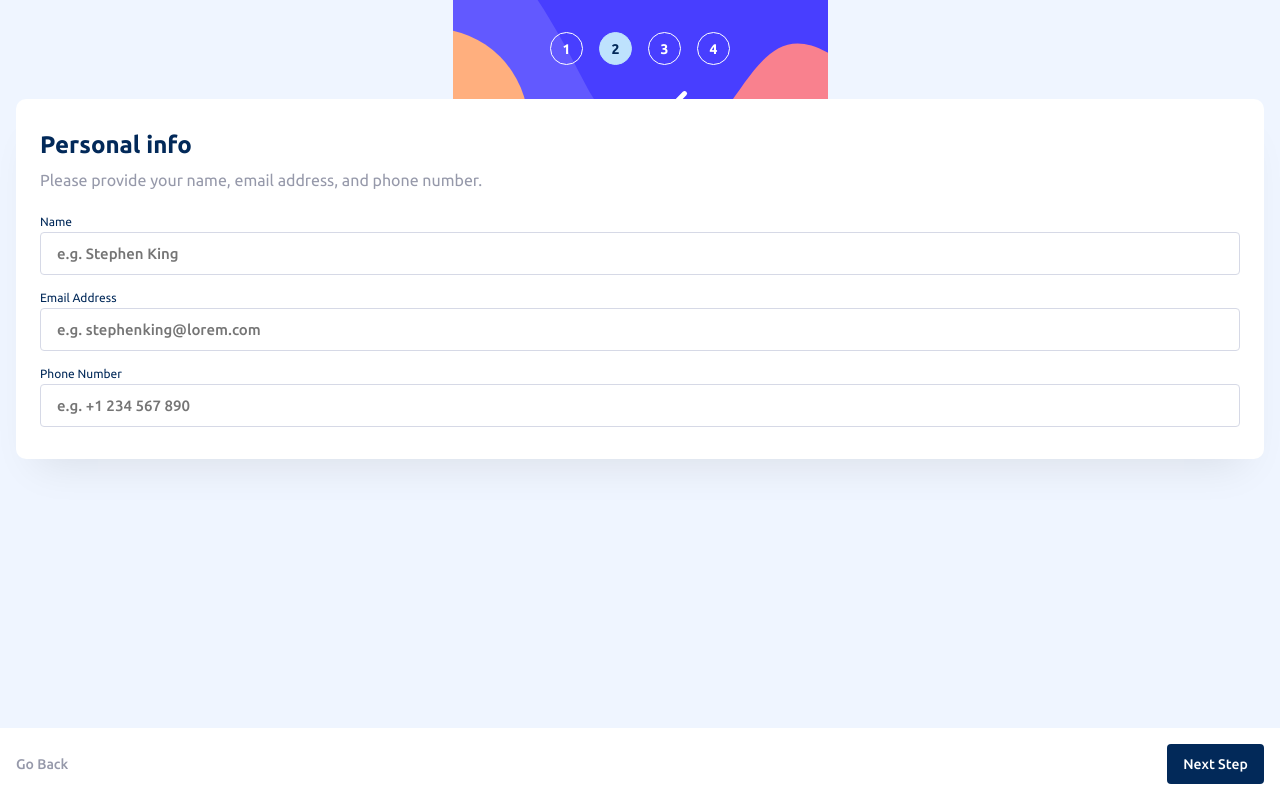
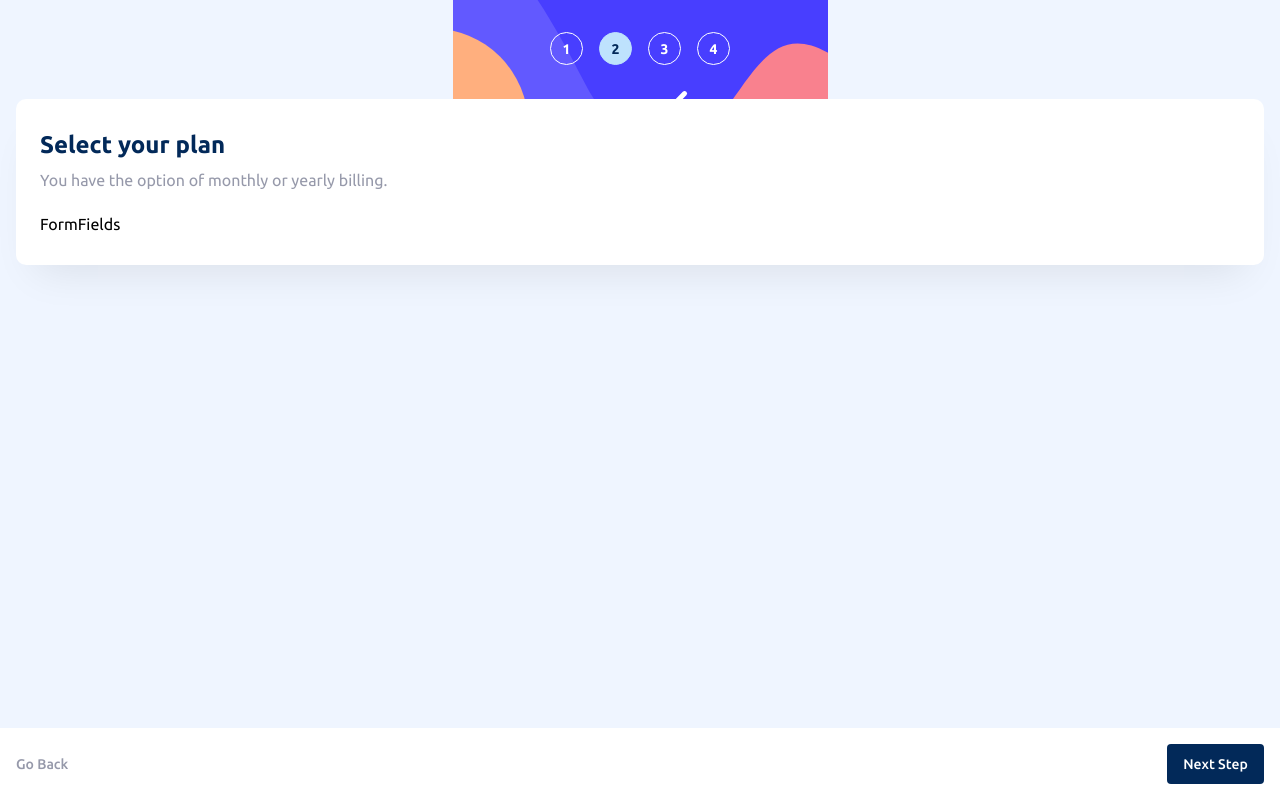
Before and after one commit to Derfan/multi-step-form, a React (Create React App) app: page / in a window 1280 px wide. Both pictures are taken after a click on the button "Next Step". Built offline with nearby package versions, Linux system fonts and the light colour scheme.

Commit message:
Add base steps logic

```diff
--- a/src/constants.ts
+++ b/src/constants.ts
@@ -1,4 +1,4 @@
-import { PersonalInfo } from "./steps";
+import { PersonalInfo, SelectPlan, PickAddons, Summary } from "./steps";
 
 export enum ButtonType {
   PRIMARY = "primary",
@@ -13,17 +13,14 @@ export const content = [
   },
   {
     label: "Select Plan",
-    title: "Select your plan",
-    description: "You have the option of monthly or yearly billing.",
+    Component: SelectPlan,
   },
   {
     label: "Add-Ons",
-    title: "Pick add-ons",
-    description: "Add-ons help enhance your gaming experience.",
+    Component: PickAddons,
   },
   {
     label: "Summary",
-    title: "Finishing up",
-    description: "Double-check everything looks OK before confirming.",
+    Component: Summary,
   },
 ];
--- a/src/modules/App/index.tsx
+++ b/src/modules/App/index.tsx
@@ -1,6 +1,6 @@
 import { useState } from "react";
 import { Layout, Button, Stepper } from "../../components";
-import { PersonalInfo, ThankYou } from "../../steps";
+import { ThankYou } from "../../steps";
 import { useSteps } from "../../hooks";
 import { ButtonType, content } from "../../constants";
 import cn from "./App.module.sass";
@@ -10,6 +10,8 @@ const steps = content.map(({ label }) => label);
 export const App = () => {
   const [isSubmitted, setIsSubmitted] = useState(false);
   const { activeStep, goToNextStep, goToPrevStep } = useSteps();
+
+  const { Component: StepComponent } = content[activeStep];
 
   const handleConfirmForm = () => {
     setIsSubmitted(true);
@@ -22,7 +24,7 @@ export const App = () => {
       </div>
 
       <div className={cn.card}>
-        {isSubmitted ? <ThankYou /> : <PersonalInfo />}
+        {isSubmitted ? <ThankYou /> : <StepComponent />}
       </div>
 
       {isSubmitted ? null : (
--- a/src/steps/PersonalInfo/index.tsx
+++ b/src/steps/PersonalInfo/index.tsx
@@ -4,6 +4,7 @@ import cn from "./PersonalInfo.module.sass";
 export const PersonalInfo = () => (
   <Card>
     <Title>Personal info</Title>
+
     <Description className={cn.description}>
       Please provide your name, email address, and phone number.
     </Description>
--- /dev/null
+++ b/src/steps/PickAddons/PickAddons.module.sass
@@ -0,0 +1,5 @@
+.description
+    margin-top: 9px
+
+.fields
+    margin-top: 22px
--- /dev/null
+++ b/src/steps/PickAddons/index.tsx
@@ -0,0 +1,14 @@
+import { Card, Title, Description } from "../../components";
+import cn from "./PickAddons.module.sass";
+
+export const PickAddons = () => (
+  <Card>
+    <Title>Pick add-ons</Title>
+
+    <Description className={cn.description}>
+      Add-ons help enhance your gaming experience.
+    </Description>
+
+    <div className={cn.fields}>FormFields</div>
+  </Card>
+);
--- /dev/null
+++ b/src/steps/SelectPlan/SelectPlan.module.sass
@@ -0,0 +1,5 @@
+.description
+    margin-top: 9px
+
+.fields
+    margin-top: 22px
--- /dev/null
+++ b/src/steps/SelectPlan/index.tsx
@@ -0,0 +1,14 @@
+import { Card, Title, Description } from "../../components";
+import cn from "./SelectPlan.module.sass";
+
+export const SelectPlan = () => (
+  <Card>
+    <Title>Select your plan</Title>
+
+    <Description className={cn.description}>
+      You have the option of monthly or yearly billing.
+    </Description>
+
+    <div className={cn.fields}>FormFields</div>
+  </Card>
+);
--- /dev/null
+++ b/src/steps/Summary/Summary.module.sass
@@ -0,0 +1,5 @@
+.description
+    margin-top: 9px
+
+.fields
+    margin-top: 22px
--- /dev/null
+++ b/src/steps/Summary/index.tsx
@@ -0,0 +1,14 @@
+import { Card, Title, Description } from "../../components";
+import cn from "./Summary.module.sass";
+
+export const Summary = () => (
+  <Card>
+    <Title>Finishing up</Title>
+
+    <Description className={cn.description}>
+      Double-check everything looks OK before confirming.
+    </Description>
+
+    <div className={cn.fields}>FormFields</div>
+  </Card>
+);
--- a/src/steps/index.ts
+++ b/src/steps/index.ts
@@ -1,2 +1,5 @@
 export { PersonalInfo } from "./PersonalInfo";
+export { SelectPlan } from "./SelectPlan";
+export { PickAddons } from "./PickAddons";
+export { Summary } from "./Summary";
 export { ThankYou } from "./ThankYou";
```
